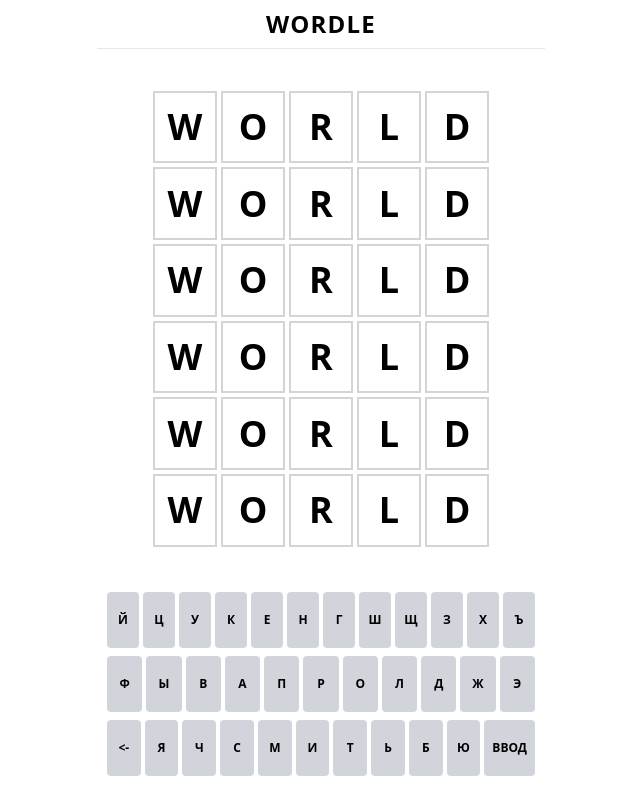
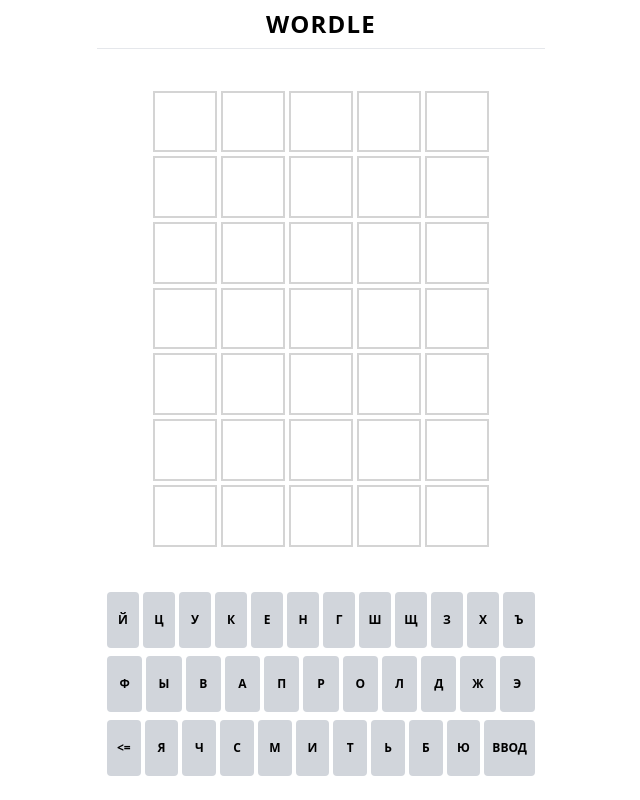
Before and after one commit to Arnosha96/game-wordly, a React (Create React App) app: page / in a window 1280 px wide. Shown: the whole page, without its empty margins (319-959 px from the left). Built offline with nearby package versions, Linux system fonts and the light colour scheme.

Commit message:
Add word input logic

```diff
--- a/src/components/board.tsx
+++ b/src/components/board/board.tsx
@@ -1,15 +1,14 @@
 import CellsLine from "./cellsLine";
 
-const Board = () => {
+type BoardProps = {
+  wordBoardLines: string[][];
+};
+
+const Board = ({ wordBoardLines }: BoardProps) => {
   return (
     <main className="flex flex-auto justify-center items-center">
       <div className="flex flex-col gap-1 p-3 box-border h-full min-h-60 w-full max-w-[360px] max-h-[480px]">
-        <CellsLine />
-        <CellsLine />
-        <CellsLine />
-        <CellsLine />
-        <CellsLine />
-        <CellsLine />
+        {wordBoardLines.map((arr, index) => (<CellsLine key={index} line={arr}/>))}
       </div>
     </main>
   );
--- /dev/null
+++ b/src/components/board/cellsLine.tsx
@@ -0,0 +1,24 @@
+import { useEffect, useState } from "react";
+import Cell from "./cell";
+
+type CellsLineProps = {
+  line: string[];
+};
+
+const CellsLine = ({ line }: CellsLineProps) => {
+  const [targetLine, setTargetLine] = useState<string[]>(new Array(5));
+
+  useEffect(() => {
+    const length = line.length;
+    const preLine: string[] = [...line, ...(new Array<string>(5 - length).fill(''))];
+    setTargetLine(preLine)
+  }, [line,setTargetLine ]);
+
+  return (
+    <div className="flex h-full max-h-20 gap-1 w-full fix-tile-width">
+      {targetLine.map((simbol, index)=> <Cell key={index} letter={simbol} />)}
+    </div>
+  );
+};
+
+export default CellsLine;
--- a/src/components/cellsLine.tsx
+++ /dev/null
@@ -1,15 +0,0 @@
-import Cell from "./cell";
-
-const CellsLine = () => {
-  return (
-    <div className="flex h-full max-h-20 gap-1 w-full fix-tile-width">
-      <Cell letter={"W"} />
-      <Cell letter={"O"} />
-      <Cell letter={"R"} />
-      <Cell letter={"L"} />
-      <Cell letter={"D"} />
-    </div>
-  );
-};
-
-export default CellsLine;
--- a/src/components/gameWrapper.tsx
+++ b/src/components/gameWrapper.tsx
@@ -1,13 +1,30 @@
-import Board from "./board";
+import { useState } from "react";
+import Board from "./board/board";
 import Header from "./header/header";
 import Keyboard from "./keyboard/keyboard";
 
 const GameWrapper = () => {
+  const [wordBoard, setWordBoard] = useState<string[][]>(new Array(7).fill([]));
+  const [activeLine, setActiveLine] = useState<number>(0);
+
+  const handleKeyboardInput = (letter: string) => {
+    if (wordBoard[activeLine].length < 5) {
+      const targetBoard = wordBoard.map((arr, index) => {
+        if (index === activeLine) {
+          return [...arr, letter];
+        } else {
+          return arr;
+        }
+      });
+      setWordBoard(targetBoard);
+    }
+  };
+
   return (
     <div className="h-screen container mx-auto flex flex-col max-w-md">
       <Header />
-      <Board />
-      <Keyboard />
+      <Board wordBoardLines={wordBoard} />
+      <Keyboard onKeyboardInput={handleKeyboardInput} />
     </div>
   );
 };
--- a/src/components/keyboard/keyboard.tsx
+++ b/src/components/keyboard/keyboard.tsx
@@ -1,47 +1,51 @@
 import Key from "./key";
 
-const Keyboard = () => {
+type KeyboardProps = {
+  onKeyboardInput: (letter: string) => void;
+};
+
+const Keyboard = ({ onKeyboardInput }: KeyboardProps) => {
   return (
     <div className="flex flex-col container w-full max-w-lg pb-2 md:pb-5 px-2 mx-auto">
       <div className="flex">
-        <Key letter="й" handleClick={(letter) => console.log(letter)}></Key>
-        <Key letter="ц" handleClick={(letter) => console.log(letter)}></Key>
-        <Key letter="у" handleClick={(letter) => console.log(letter)}></Key>
-        <Key letter="к" handleClick={(letter) => console.log(letter)}></Key>
-        <Key letter="е" handleClick={(letter) => console.log(letter)}></Key>
-        <Key letter="н" handleClick={(letter) => console.log(letter)}></Key>
-        <Key letter="г" handleClick={(letter) => console.log(letter)}></Key>
-        <Key letter="ш" handleClick={(letter) => console.log(letter)}></Key>
-        <Key letter="щ" handleClick={(letter) => console.log(letter)}></Key>
-        <Key letter="з" handleClick={(letter) => console.log(letter)}></Key>
-        <Key letter="х" handleClick={(letter) => console.log(letter)}></Key>
-        <Key letter="ъ" handleClick={(letter) => console.log(letter)}></Key>
+        <Key letter="й" handleClick={(letter) => onKeyboardInput(letter)}></Key>
+        <Key letter="ц" handleClick={(letter) => onKeyboardInput(letter)}></Key>
+        <Key letter="у" handleClick={(letter) => onKeyboardInput(letter)}></Key>
+        <Key letter="к" handleClick={(letter) => onKeyboardInput(letter)}></Key>
+        <Key letter="е" handleClick={(letter) => onKeyboardInput(letter)}></Key>
+        <Key letter="н" handleClick={(letter) => onKeyboardInput(letter)}></Key>
+        <Key letter="г" handleClick={(letter) => onKeyboardInput(letter)}></Key>
+        <Key letter="ш" handleClick={(letter) => onKeyboardInput(letter)}></Key>
+        <Key letter="щ" handleClick={(letter) => onKeyboardInput(letter)}></Key>
+        <Key letter="з" handleClick={(letter) => onKeyboardInput(letter)}></Key>
+        <Key letter="х" handleClick={(letter) => onKeyboardInput(letter)}></Key>
+        <Key letter="ъ" handleClick={(letter) => onKeyboardInput(letter)}></Key>
       </div>
       <div className="flex">
-        <Key letter="ф" handleClick={(letter) => console.log(letter)}></Key>
-        <Key letter="ы" handleClick={(letter) => console.log(letter)}></Key>
-        <Key letter="в" handleClick={(letter) => console.log(letter)}></Key>
-        <Key letter="а" handleClick={(letter) => console.log(letter)}></Key>
-        <Key letter="п" handleClick={(letter) => console.log(letter)}></Key>
-        <Key letter="р" handleClick={(letter) => console.log(letter)}></Key>
-        <Key letter="о" handleClick={(letter) => console.log(letter)}></Key>
-        <Key letter="л" handleClick={(letter) => console.log(letter)}></Key>
-        <Key letter="д" handleClick={(letter) => console.log(letter)}></Key>
-        <Key letter="ж" handleClick={(letter) => console.log(letter)}></Key>
-        <Key letter="э" handleClick={(letter) => console.log(letter)}></Key>
+        <Key letter="ф" handleClick={(letter) => onKeyboardInput(letter)}></Key>
+        <Key letter="ы" handleClick={(letter) => onKeyboardInput(letter)}></Key>
+        <Key letter="в" handleClick={(letter) => onKeyboardInput(letter)}></Key>
+        <Key letter="а" handleClick={(letter) => onKeyboardInput(letter)}></Key>
+        <Key letter="п" handleClick={(letter) => onKeyboardInput(letter)}></Key>
+        <Key letter="р" handleClick={(letter) => onKeyboardInput(letter)}></Key>
+        <Key letter="о" handleClick={(letter) => onKeyboardInput(letter)}></Key>
+        <Key letter="л" handleClick={(letter) => onKeyboardInput(letter)}></Key>
+        <Key letter="д" handleClick={(letter) => onKeyboardInput(letter)}></Key>
+        <Key letter="ж" handleClick={(letter) => onKeyboardInput(letter)}></Key>
+        <Key letter="э" handleClick={(letter) => onKeyboardInput(letter)}></Key>
       </div>
       <div className="flex">
-        <Key letter="<-" handleClick={(letter) => console.log(letter)}></Key>
-        <Key letter="я" handleClick={(letter) => console.log(letter)}></Key>
-        <Key letter="ч" handleClick={(letter) => console.log(letter)}></Key>
-        <Key letter="с" handleClick={(letter) => console.log(letter)}></Key>
-        <Key letter="м" handleClick={(letter) => console.log(letter)}></Key>
-        <Key letter="и" handleClick={(letter) => console.log(letter)}></Key>
-        <Key letter="т" handleClick={(letter) => console.log(letter)}></Key>
-        <Key letter="ь" handleClick={(letter) => console.log(letter)}></Key>
-        <Key letter="б" handleClick={(letter) => console.log(letter)}></Key>
-        <Key letter="ю" handleClick={(letter) => console.log(letter)}></Key>
-        <Key letter="ввод" handleClick={(letter) => console.log(letter)}></Key>
+        <Key letter="<=" handleClick={(letter) => onKeyboardInput(letter)}></Key>
+        <Key letter="я" handleClick={(letter) => onKeyboardInput(letter)}></Key>
+        <Key letter="ч" handleClick={(letter) => onKeyboardInput(letter)}></Key>
+        <Key letter="с" handleClick={(letter) => onKeyboardInput(letter)}></Key>
+        <Key letter="м" handleClick={(letter) => onKeyboardInput(letter)}></Key>
+        <Key letter="и" handleClick={(letter) => onKeyboardInput(letter)}></Key>
+        <Key letter="т" handleClick={(letter) => onKeyboardInput(letter)}></Key>
+        <Key letter="ь" handleClick={(letter) => onKeyboardInput(letter)}></Key>
+        <Key letter="б" handleClick={(letter) => onKeyboardInput(letter)}></Key>
+        <Key letter="ю" handleClick={(letter) => onKeyboardInput(letter)}></Key>
+        <Key letter="ввод" handleClick={(letter) => onKeyboardInput(letter)}></Key>
       </div>
     </div>
   );
--- a/src/index.tsx
+++ b/src/index.tsx
@@ -14,6 +14,6 @@
 );
 
 // If you want to start measuring performance in your app, pass a function
-// to log results (for example: reportWebVitals(console.log))
+// to log results (for example: reportWebVitals(handleClick))
 // or send to an analytics endpoint. Learn more: https://bit.ly/CRA-vitals
 reportWebVitals();
```
Also changed, not shown: src/components/board/cell.tsx (renamed from src/components/cell.tsx).
